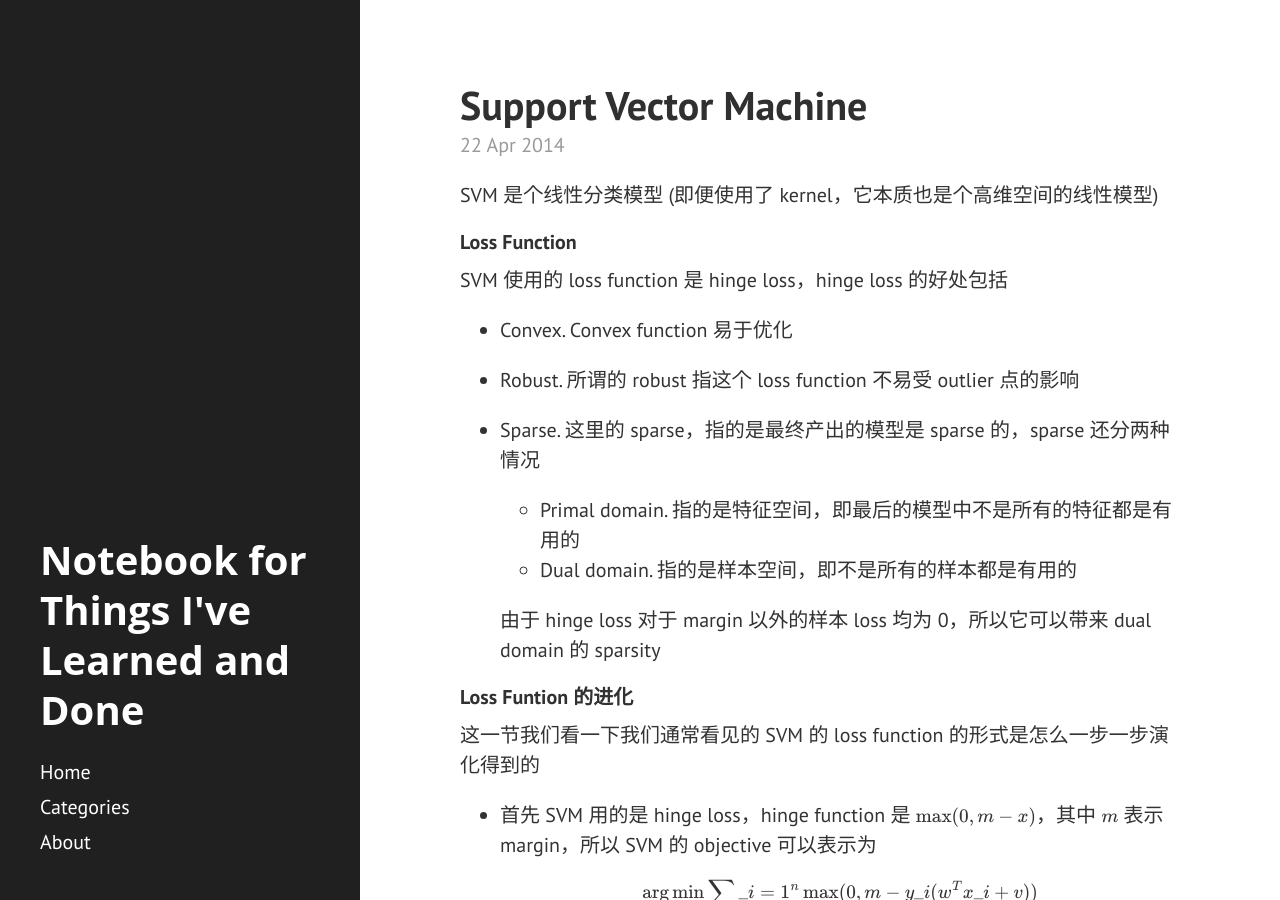
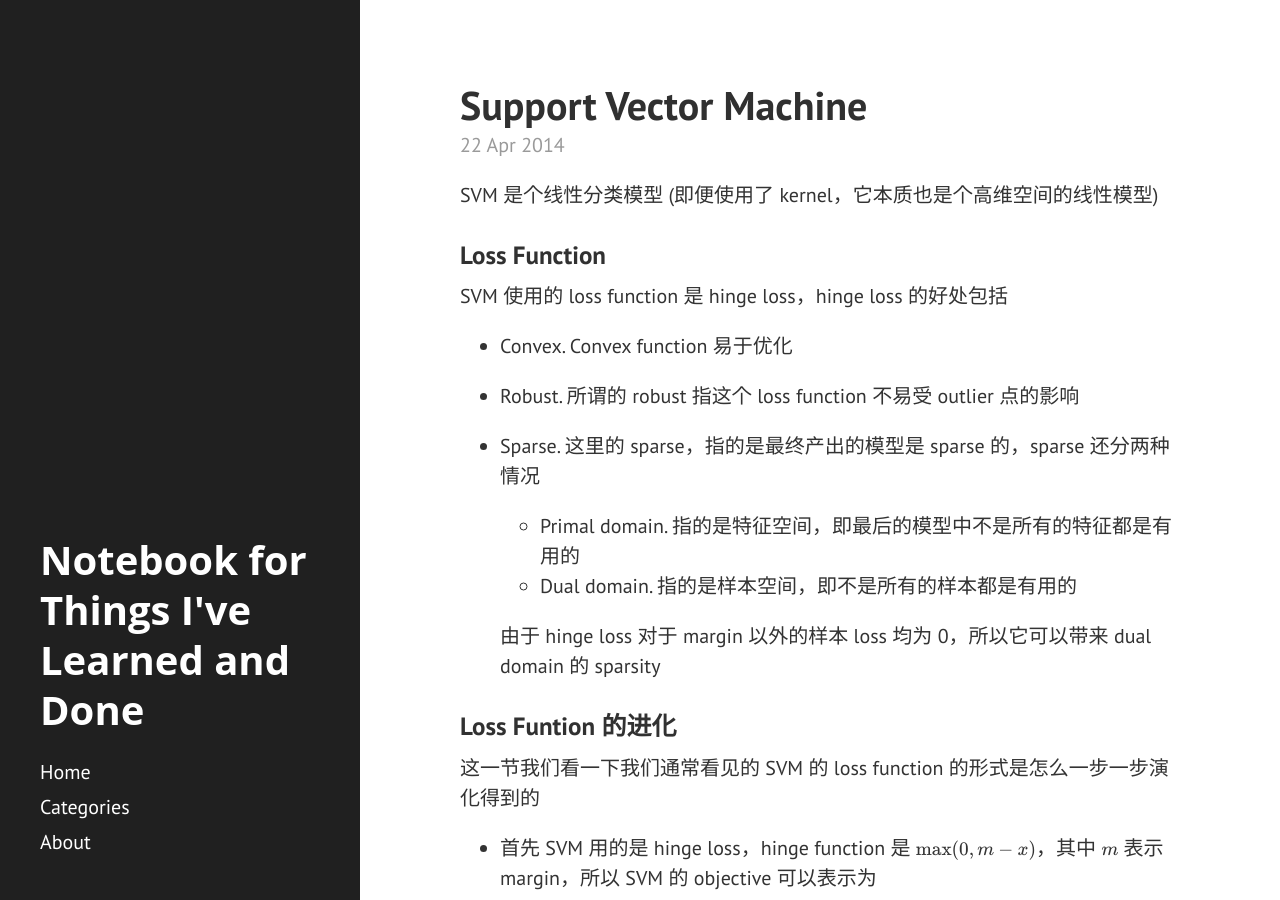
Before and after one commit to chenrushan/chenrushan.github.io, a Jekyll site: the page built from _posts/2014-04-22-SVM.markdown, in a window 1280 px wide and 900 px high. Built offline with Jekyll 4.4.1, drawn with Linux system fonts in a browser that asks for light colours; Markdown is read by kramdown in place of the engine named in the settings; formulas are drawn with MathJax 3.

Commit message:
[SVM]: update

```diff
--- a/_posts/2014-04-22-SVM.markdown
+++ b/_posts/2014-04-22-SVM.markdown
@@ -7,7 +7,7 @@ tags: support vector machine, svm
 
 SVM 是个线性分类模型 (即便使用了 kernel，它本质也是个高维空间的线性模型)
 
-#### Loss Function
+### Loss Function
 
 SVM 使用的 loss function 是 hinge loss，hinge loss 的好处包括
 
@@ -22,7 +22,7 @@ SVM 使用的 loss function 是 hinge loss，hinge loss 的好处包括
 
     由于 hinge loss 对于 margin 以外的样本 loss 均为 0，所以它可以带来 dual domain 的 sparsity
 
-#### Loss Funtion 的进化
+### Loss Funtion 的进化
 
 这一节我们看一下我们通常看见的 SVM 的 loss function 的形式是怎么一步一步演化得到的
 
@@ -98,7 +98,7 @@ SVM 使用的 loss function 是 hinge loss，hinge loss 的好处包括
     这里的 $C$ 用于调节 empirical loss 和 model overfit 程度之间的权重，$\frac{1}{2}$ 是为了计算方便，另外由于在 objective 中加入了 $\Vert w \Vert\_2^2$，因此也就不需要
     $ \Vert w \Vert^2\_2 \leq \frac{1}{m} $ 这个约束了
 
-#### Dual Problem
+### Dual Problem
 
 通常上述优化问题会被转化为 dual problem 来解决，定义 lagrangian function
 
@@ -144,7 +144,7 @@ $$K\_{ij} = \exp(-\frac{\Vert x\_i - x\_j \Vert\_2^2}{2 \delta^2})$$
 
 Kernel function 本质上是更高维空间的内积，同样用于度量两两样本之间的相似性
 
-##### Support Vector
+#### Support Vector
 
 前面我们推导出 $w = \sum\_{i=1}^n \beta\_i y\_i x\_i$，所谓的 support vector 指的是对应于 $\beta\_i \neq 0$ 的那些 $x\_i$，那哪些 $x\_i$ 对应的 $\beta\_i$ 不等于 0 呢？根据 KKT condition，问题的最优解必然满足
 
```
